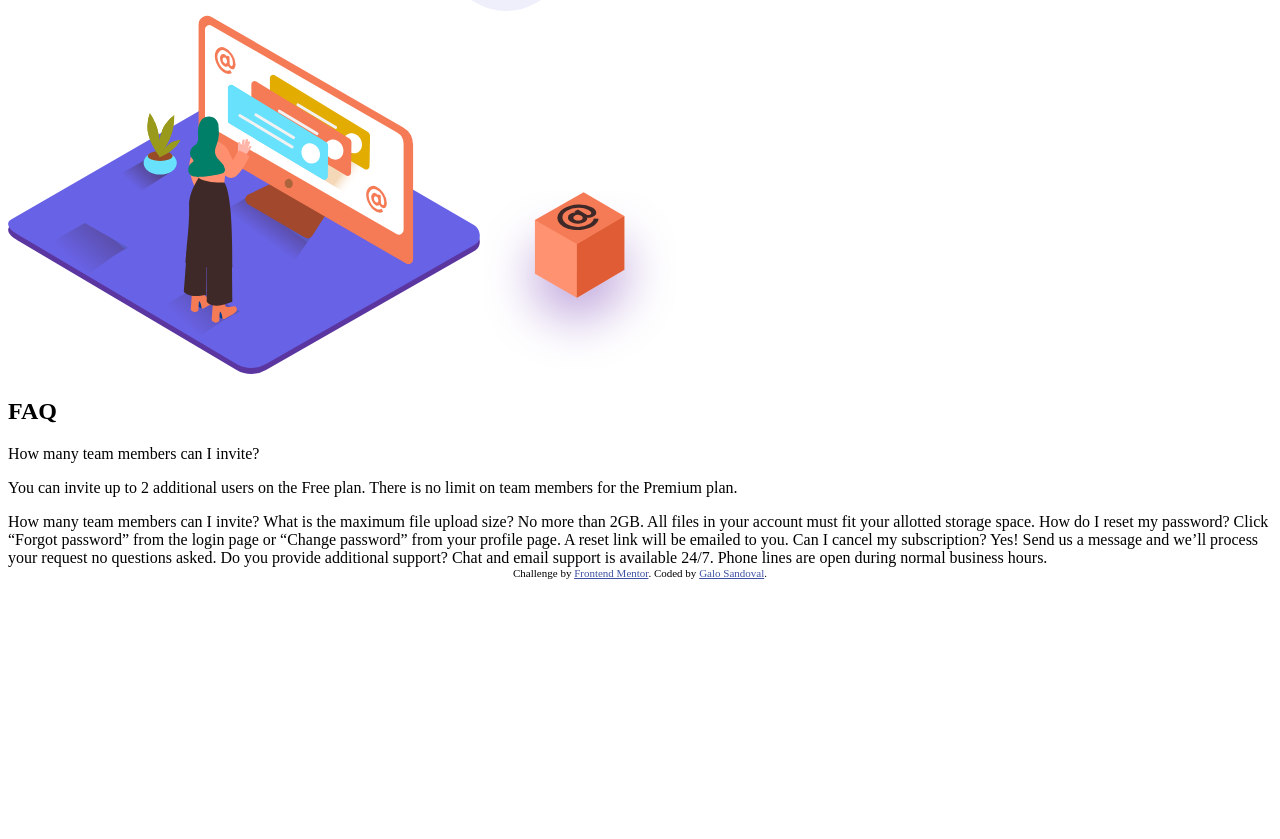
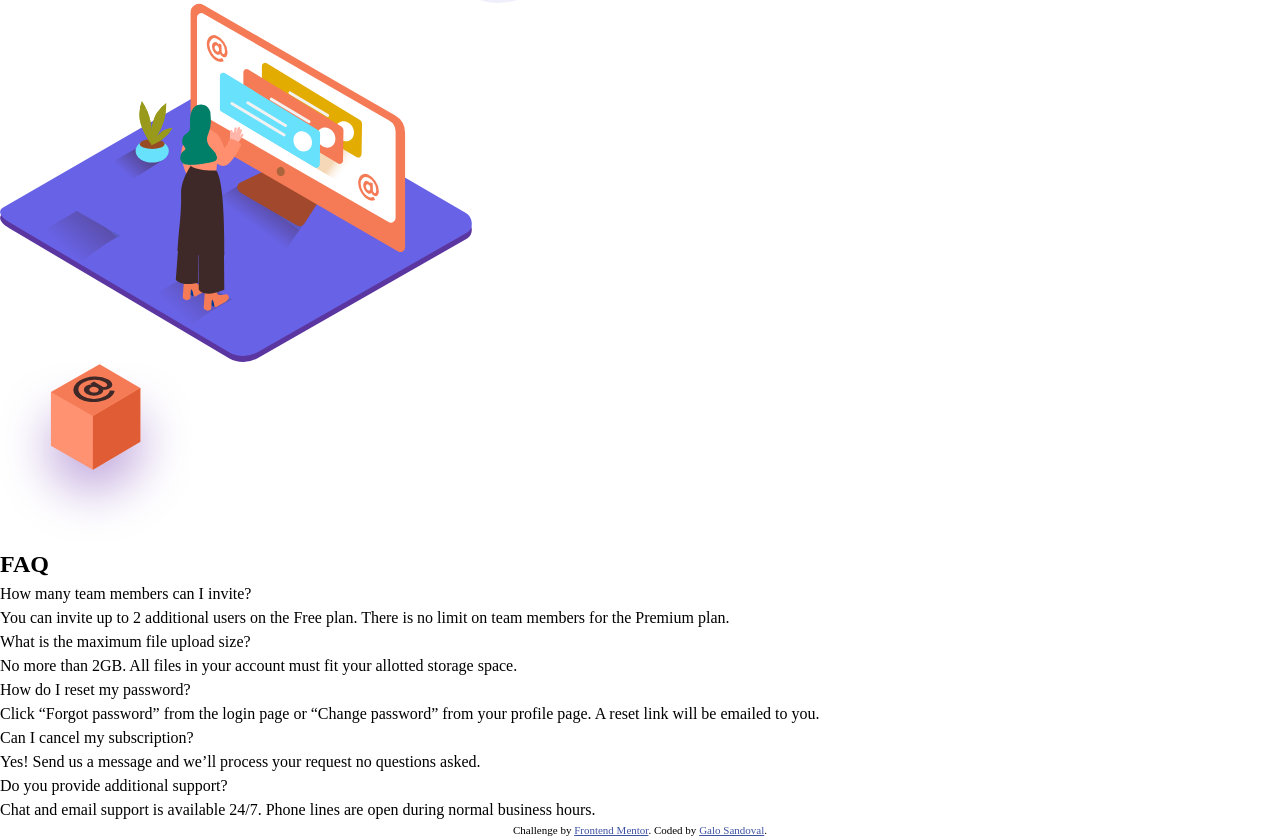
Before and after one commit to galosandoval/faq_challenge, a plain HTML site: page faq-accordion-card-main/index.html in a window 1280 px wide. Shown: the part 942-1781 px from the top of the page. Before the commit the page ends 1529 px from the top, so only its background shows below. Drawn offline with Linux system fonts and the light colour scheme; files that its build step writes are made by us from their sources.

Commit message:
almost finished outlining html

```diff
--- /dev/null
+++ b/faq-accordion-card-main/index.css
@@ -0,0 +1,68 @@
+/* Box sizing rules */
+*,
+*::before,
+*::after {
+  box-sizing: border-box;
+}
+
+/* Remove default padding */
+ul[class],
+ol[class] {
+  padding: 0;
+}
+
+/* Remove default margin */
+body,
+h1,
+h2,
+h3,
+h4,
+p,
+ul[class],
+ol[class],
+li,
+figure,
+figcaption,
+blockquote,
+dl,
+dd {
+  margin: 0;
+}
+
+/* Set core body defaults */
+body {
+  min-height: 100vh;
+  scroll-behavior: smooth;
+  text-rendering: optimizeSpeed;
+  line-height: 1.5;
+}
+
+/* Remove list styles on ul, ol elements with a class attribute */
+ul[class],
+ol[class] {
+  list-style: none;
+}
+
+/* A elements that don't have a class get default styles */
+a:not([class]) {
+  text-decoration-skip-ink: auto;
+}
+
+/* Make images easier to work with */
+img {
+  max-width: 100%;
+  display: block;
+}
+
+/* Natural flow and rhythm in articles by default */
+article > * + * {
+  margin-top: 1em;
+}
+
+/* Inherit fonts for inputs and buttons */
+input,
+button,
+textarea,
+select {
+  font: inherit;
+}
--- a/faq-accordion-card-main/index.html
+++ b/faq-accordion-card-main/index.html
@@ -3,7 +3,7 @@
 <head>
   <meta charset="UTF-8">
   <meta name="viewport" content="width=device-width, initial-scale=1.0"> <!-- displays site properly based on user's device -->
-
+  <link rel="stylesheet" href="faq-accordion-card-main/index.css">
   <link rel="icon" type="image/png" sizes="32x32" href="./images/favicon-32x32.png">
 
   <title>Frontend Mentor | FAQ Accordion Card</title>
@@ -18,40 +18,32 @@
   <div class="container">
     <section class="left-side">
       <img class="covered" src="images/bg-pattern-desktop.svg" alt="big rectangular design covered in the background">
-      <img src="images/illustration-woman-online-desktop.svg" alt="cartoon woman standing on desk working on a computer">
-      <img src="images/illustration-box-desktop.svg" alt="salmon colored block with at symbol on it">
+      <img class="desk" src="images/illustration-woman-online-desktop.svg" alt="cartoon woman standing on desk working on a computer">
+      <img class="block" src="images/illustration-box-desktop.svg" alt="salmon colored block with at symbol on it">
     </section>
     <section class="right-side">
       <h1>FAQ</h1>
-      <div>
-      <p>How many team members can I invite?</p>
+      <div class="faq-container">
+        <p class="question">How many team members can I invite?</p>
+        <p class="answer">You can invite up to 2 additional users on the Free plan. There is no limit on team members for the Premium plan.</p>
       </div>
-      <div>
-        <p>You can invite up to 2 additional users on the Free plan. There is no limit on
-          team members for the Premium plan.</p>
+      <div class="faq-container">
+        <p class="question">What is the maximum file upload size?</p>
+
+        <p class="answer">No more than 2GB. All files in your account must fit your allotted storage space.</p>
       </div>
-      <div>
-        <p></p>
+      <div class="faq-container">
+        <p class="question">How do I reset my password?</p>
+        <p class="answer">Click “Forgot password” from the login page or “Change password” from your profile page. A reset link will be emailed to you.</p>
       </div>
-      <div></div>
-      <div></div>
-      <div></div>
-      <div></div>
-      How many team members can I invite?
-
-
-      What is the maximum file upload size?
-      No more than 2GB. All files in your account must fit your allotted storage space.
-
-      How do I reset my password?
-      Click “Forgot password” from the login page or “Change password” from your profile page.
-      A reset link will be emailed to you.
-
-      Can I cancel my subscription?
-      Yes! Send us a message and we’ll process your request no questions asked.
-
-      Do you provide additional support?
-      Chat and email support is available 24/7. Phone lines are open during normal business hours.
+      <div class="faq-container">
+        <p class="question">Can I cancel my subscription?</p>
+        <p class="answer"> Yes! Send us a message and we’ll process your request no questions asked.</p>
+      </div>
+      <div class="faq-container">
+        <p class="question">Do you provide additional support?</p>
+        <p class="answer">Chat and email support is available 24/7. Phone lines are open during normal business hours.</p>
+      </div>
     </section>
   </div>
 
```
